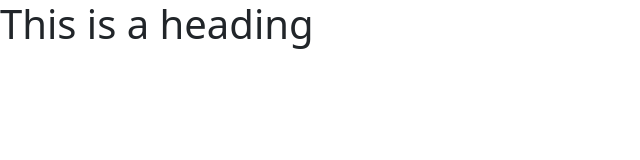
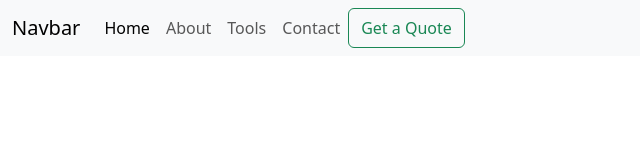
Before and after one commit to Petergya/Student-work, a plain HTML site: page shepherd/index.html in a window 1280 px wide. Shown: the whole page, without its empty margins (0-640 px from the left). Drawn offline with Linux system fonts and the light colour scheme.

Commit message:
worked on the nav bar

```diff
--- a/shepherd/index.html
+++ b/shepherd/index.html
@@ -8,7 +8,31 @@
 </head>
 <body>
     <!-- heading section -->
-     <h1>This is a heading </h1>
+    <nav class="navbar navbar-expand-lg bg-body-tertiary">
+        <div class="container-fluid">
+            <a class="navbar-brand" href="#">Navbar</a>
+            <button class="navbar-toggler" type="button" data-bs-toggle="collapse" data-bs-target="#navbarNav" aria-controls="navbarNav" aria-expanded="false" aria-label="Toggle navigation">
+            <span class="navbar-toggler-icon"></span>
+            </button>
+            <div class="collapse navbar-collapse" id="navbarNav">
+                <ul class="navbar-nav">
+                    <li class="nav-item">
+                    <a class="nav-link active" aria-current="page" href="#">Home</a>
+                    </li>
+                    <li class="nav-item">
+                    <a class="nav-link" href="#">About</a>
+                    </li>
+                    <li class="nav-item">
+                    <a class="nav-link" href="#">Tools</a>
+                    </li>
+                    <li class="nav-item">
+                    <a class="nav-link" href="#">Contact</a>
+                    </li>
+                    <button class="btn btn-outline-success" type="submit">Get a Quote</button>
+                </ul>
+            </div>
+        </div>
+    </nav>
     <!-- second section -->
     <!-- third section -->
     <!-- fourth section -->
```
